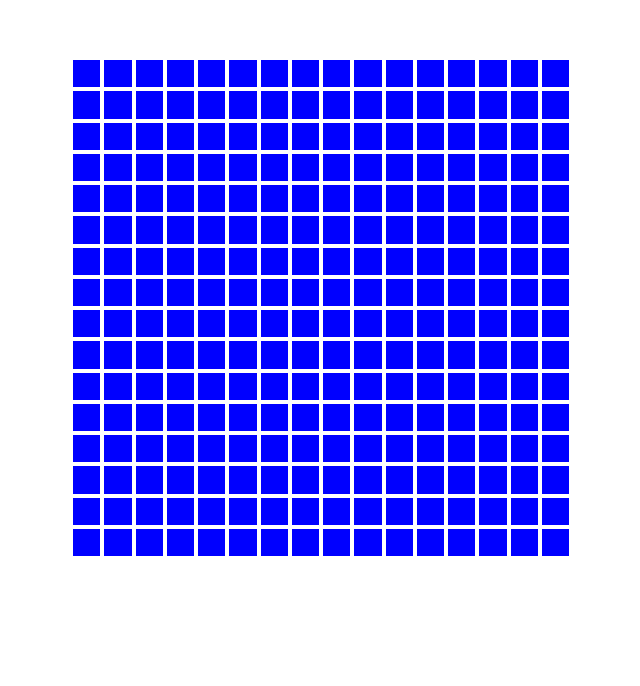
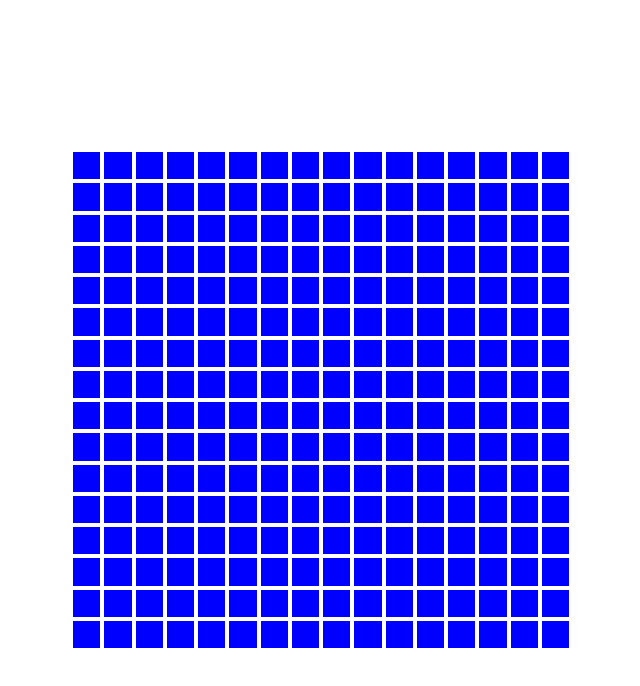
Before and after one commit to multiMhine4/etch-a-sketch-2, a plain HTML site: page index.html in a window 1280 px wide. Shown: the whole page, without its empty margins (319-959 px from the left). Drawn offline with Linux system fonts and the light colour scheme.

Commit message:
Change top margin of body into a flex alignment of body

```diff
--- a/style.css
+++ b/style.css
@@ -1,13 +1,21 @@
+html {
+    display: flex;
+    flex-direction: column;
+    min-height: 100%;
+    justify-content: center;
+}
+
 body {
     display: flex;
+    flex-direction: column;
     justify-content: center;
+    align-items: center;
 }
 
 #container {
     display: flex;
     flex-direction: column;
     flex-wrap: wrap;
-    margin-top: 50px;
     width: 500px;
     height: 500px;
 }
@@ -21,4 +29,5 @@ body {
     background-color: blue;
     aspect-ratio: 1/1;
     margin: 2px;
+    flex: 1;
 }
```
